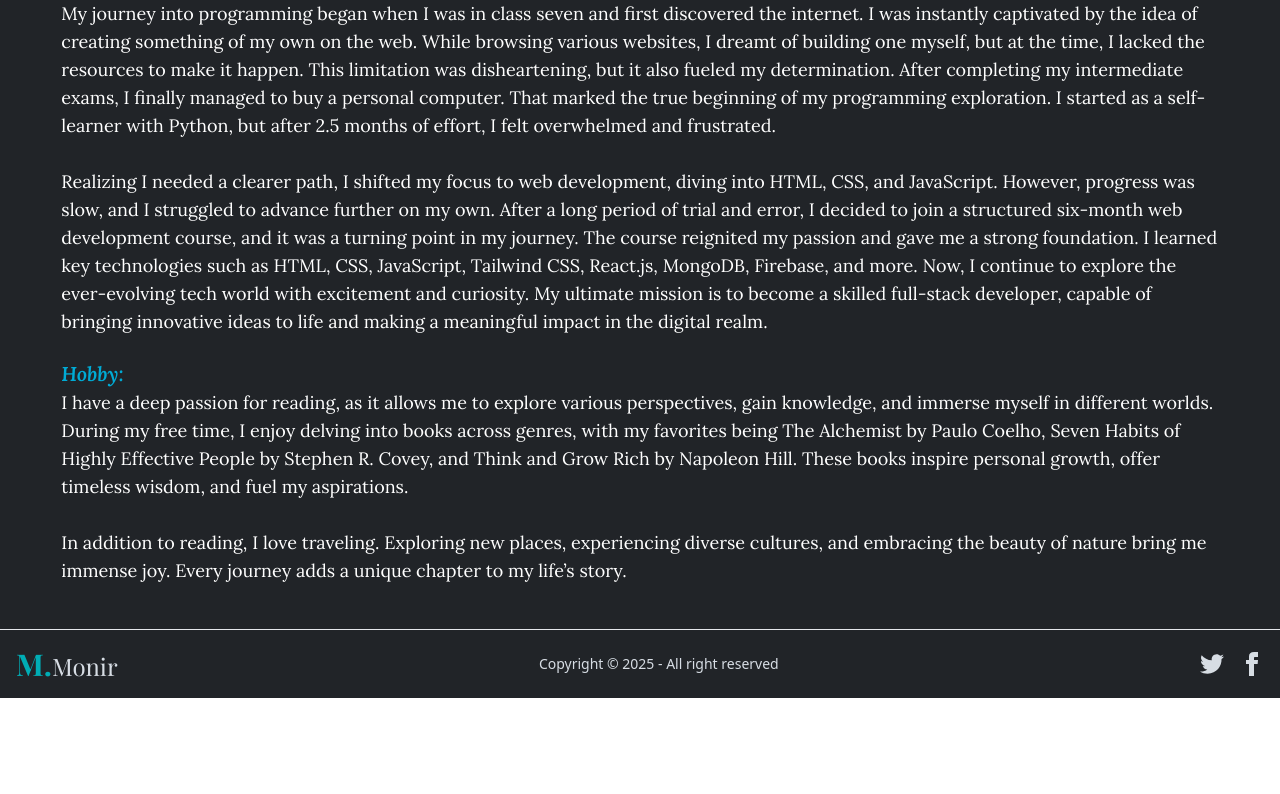
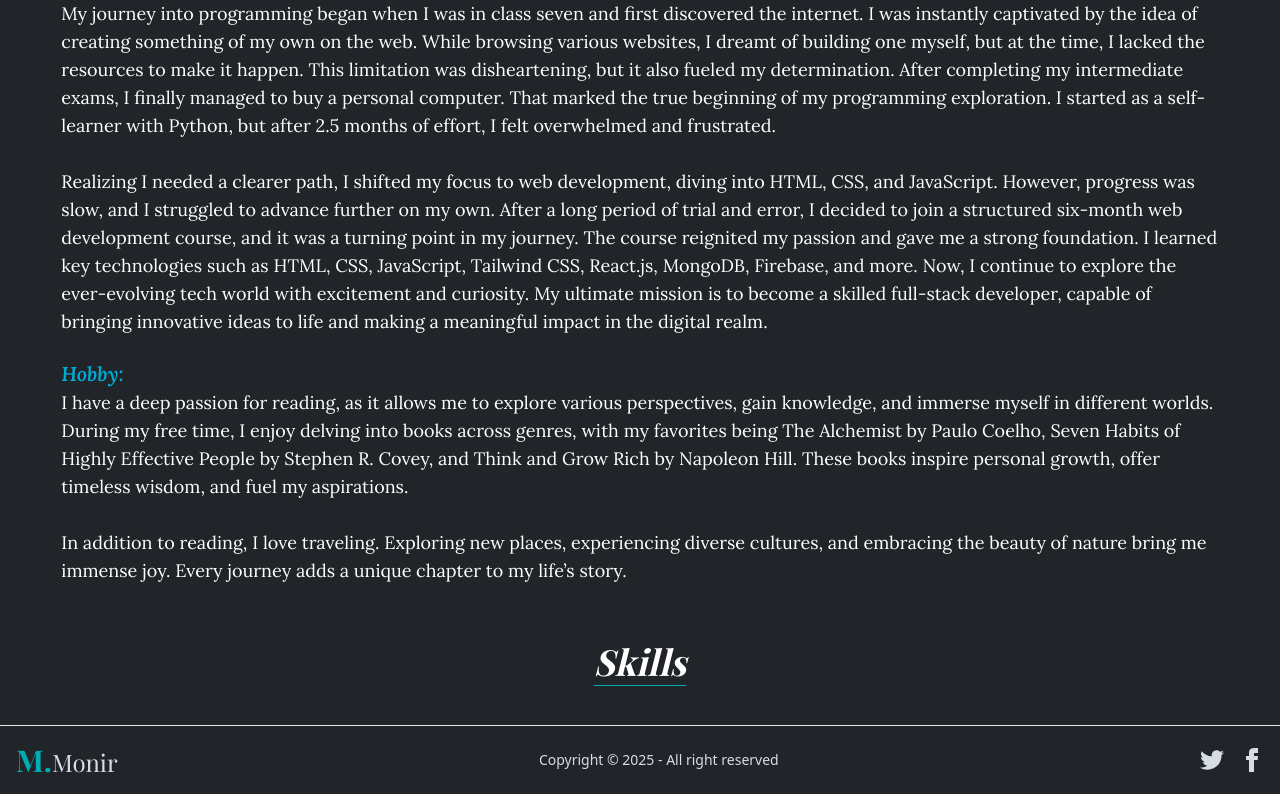
Before and after one commit to ad-monir2001/portfolio-with-react, a React (Vite) app: page / in a window 1280 px wide. Shown: the part 1070-1864 px from the top of the page. Before the commit the page ends 1768 px from the top, so only its background shows below. Built offline with nearby package versions, Linux system fonts and the light colour scheme; a web font is replaced by a local one.

Commit message:
Add Skills component and integrate it into Home

```diff
--- a/src/components/Hero.jsx
+++ b/src/components/Hero.jsx
@@ -13,7 +13,7 @@ const Hero = () => {
     <div className=" mx-auto w-11/12 gap-10 px-2">
       <div className="flex flex-col justify-between md:flex-row items-center mx-auto my-4">
         {/* tests and links*/}
-        <div className="text-white space-y-4 w-[590px] md:w-[700px]">
+        <div className="text-white space-y-4 md:w-[700px]">
           <h1 className="font-heading text-3xl md:text-6xl font-semibold bg-gradient-to-br from-red-500 to-purple-600 bg-clip-text text-transparent">
             I'm Moniruzzaman Monir,
           </h1>
@@ -29,8 +29,6 @@ const Hero = () => {
               onLoopDone={handleDone}
             />
           </span>
-
-
           <div className="flex gap-4 pt-4">
             <a
               className="rounded px-3 font-semibold py-2 bg-[#00adb5] flex items-center gap-1 justify-center text-white border-none text-sm md:text-lg "
--- /dev/null
+++ b/src/components/Skills.jsx
@@ -0,0 +1,14 @@
+
+
+const Skills = () => {
+   return (
+      <div className="my-8 py-3 w-11/12 mx-auto space-y-4 px-2" id="about_me">
+          <h1 className="font-heading text-white font-bold text-4xl text-center italic">
+        <span className="border-b border-[#00adb5]">Skills</span>{' '}
+
+      </h1>
+      </div>
+   );
+};
+
+export default Skills;
--- a/src/pages/Home.jsx
+++ b/src/pages/Home.jsx
@@ -2,6 +2,7 @@ import About from '../components/About';
 import Footer from '../components/Footer';
 import Hero from '../components/Hero';
 import Navbar from '../components/Navbar';
+import Skills from '../components/Skills';
 
 const Home = () => {
   return (
@@ -10,6 +11,7 @@ const Home = () => {
       <div className='min-h-[calc(100vh-132px)]'>
          <Hero></Hero>
          <About></About>
+         <Skills></Skills>
       </div>
       <Footer></Footer>
     </div>
```
